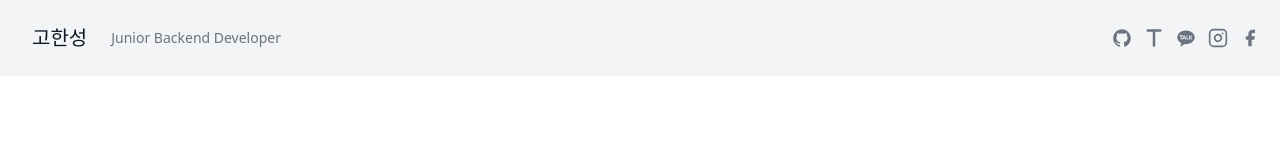
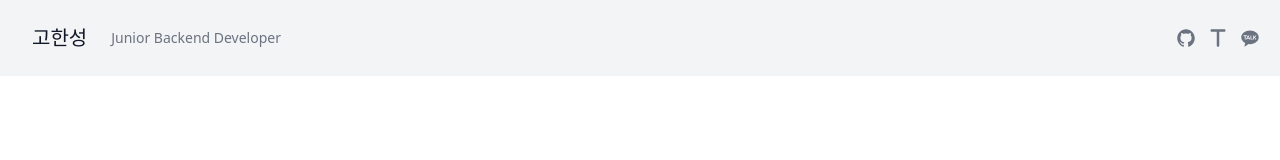
Before and after one commit to acid7937/Myportfolio, a Next.js app: page /components/footer in a window 1280 px wide. Shown: the top 160 px of the page. Built offline with nearby package versions, Linux system fonts and the light colour scheme.

Commit message:
페북인스타제거

```diff
--- a/pages/components/footer.js
+++ b/pages/components/footer.js
@@ -69,7 +69,7 @@ export default function Footer(){
   </svg>
 </a>
 
-<a href="https://www.instagram.com/stinson5891" className="ml-3 text-gray-500">
+{/* <a href="https://www.instagram.com/stinson5891" className="ml-3 text-gray-500">
                         <svg fill="none" stroke="currentColor" strokeLinecap="round" strokeLinejoin="round" strokeWidth="2" className="w-5 h-5" viewBox="0 0 24 24">
                             <rect width="20" height="20" x="2" y="2" rx="5" ry="5"></rect>
                             <path d="M16 11.37A4 4 0 1112.63 8 4 4 0 0116 11.37zm1.5-4.87h.01"></path>
@@ -80,7 +80,7 @@ export default function Footer(){
       <svg fill="currentColor" strokeLinecap="round" strokeLinejoin="round" strokeWidth="2" className="w-5 h-5" viewBox="0 0 24 24">
          <path d="M18 2h-3a5 5 0 00-5 5v3H7v4h3v8h4v-8h3l1-4h-4V7a1 1 0 011-1h3z"></path>
        </svg>
-        </a>
+        </a> */}
 
 
 
```
